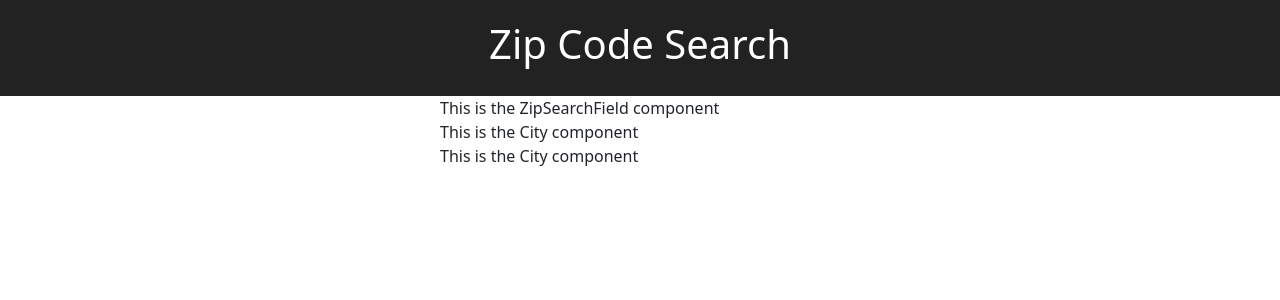
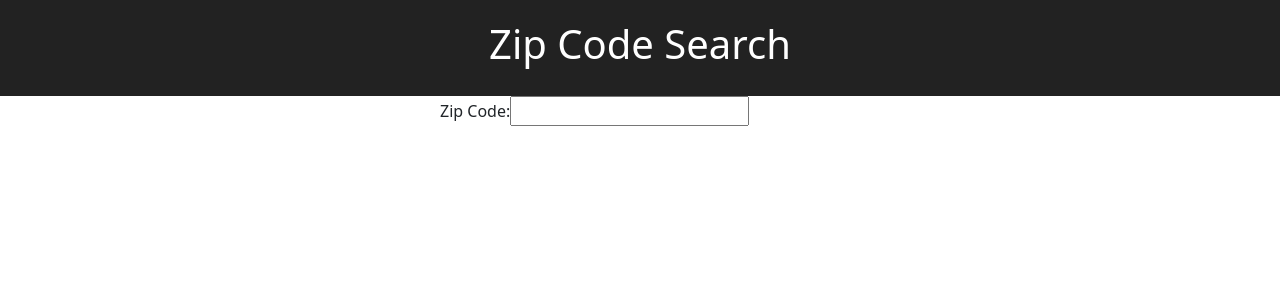
Before and after one commit to CUNYTechPrep/lab-react-zip-search, a React (Vite) app: page / in a window 1280 px wide. Shown: the top 300 px of the page. Built offline with nearby package versions, Linux system fonts and the light colour scheme.

Commit message:
Implement zip search feature

```diff
--- a/package.json
+++ b/package.json
@@ -11,6 +11,7 @@
     "preview": "vite preview"
   },
   "dependencies": {
+    "axios": "^1.7.7",
     "react": "^18.3.1",
     "react-dom": "^18.3.1"
   },
--- a/src/App.jsx
+++ b/src/App.jsx
@@ -1,25 +1,73 @@
-import { useState } from "react";
+import { useState, useEffect } from "react";
 import "./App.css";
+import axios from "axios";
 
-function City(props) {
-  return <div>This is the City component</div>;
-}
+const City = ({ zipCode }) => {
+  const [city, setCity] = useState([]);
 
-function ZipSearchField(props) {
-  return <div>This is the ZipSearchField component</div>;
-}
+  const handleSearch = async () => {
+    if (zipCode.length !== 5) {
+      console.log("not a valid zip code");
+      return;
+    }
+    const response = await axios.get(
+      `https://ctp-zip-code-api.onrender.com/zip/${zipCode}`
+    );
+    console.log(response.data);
+    setCity(response.data);
+  };
+
+  useEffect(() => {
+    handleSearch();
+  }, [zipCode]);
+
+  return (
+    <div>
+      {city.map((city) => (
+        <div key={city.RecordNumber}>
+          <h1 style={{ backgroundColor: "grey" }}>
+            {city.City}, {city.State}
+          </h1>
+          <p>State: {city.State}</p>
+          <p>
+            Location: ({city.Lat}, {city.Long})
+          </p>
+          <p>Population (estimated): {city.EstimatedPopulation}</p>
+          <p>Total Wages: {city.TotalWages}</p>
+        </div>
+      ))}
+    </div>
+  );
+};
+
+const ZipSearchField = ({ zipCode, setZipCode }) => {
+  const handleZipChange = (event) => {
+    setZipCode(event.target.value);
+  };
+  return (
+    <div>
+      <label>Zip Code:</label>
+      <input
+        type='text'
+        defaultValue={zipCode}
+        onChange={(e) => handleZipChange(e)}
+      />
+    </div>
+  );
+};
 
 function App() {
+  const [zipCode, setZipCode] = useState("");
+
   return (
-    <div className="App">
-      <div className="App-header">
+    <div className='App'>
+      <div className='App-header'>
         <h1>Zip Code Search</h1>
       </div>
-      <div className="mx-auto" style={{ maxWidth: 400 }}>
-        <ZipSearchField />
+      <div className='mx-auto' style={{ maxWidth: 400 }}>
+        <ZipSearchField zipCode={zipCode} setZipCode={setZipCode} />
         <div>
-          <City />
-          <City />
+          <City zipCode={zipCode} />
         </div>
       </div>
     </div>
```
Also changed, not shown: 1 other file (tests, documents, lock files or other folders).
